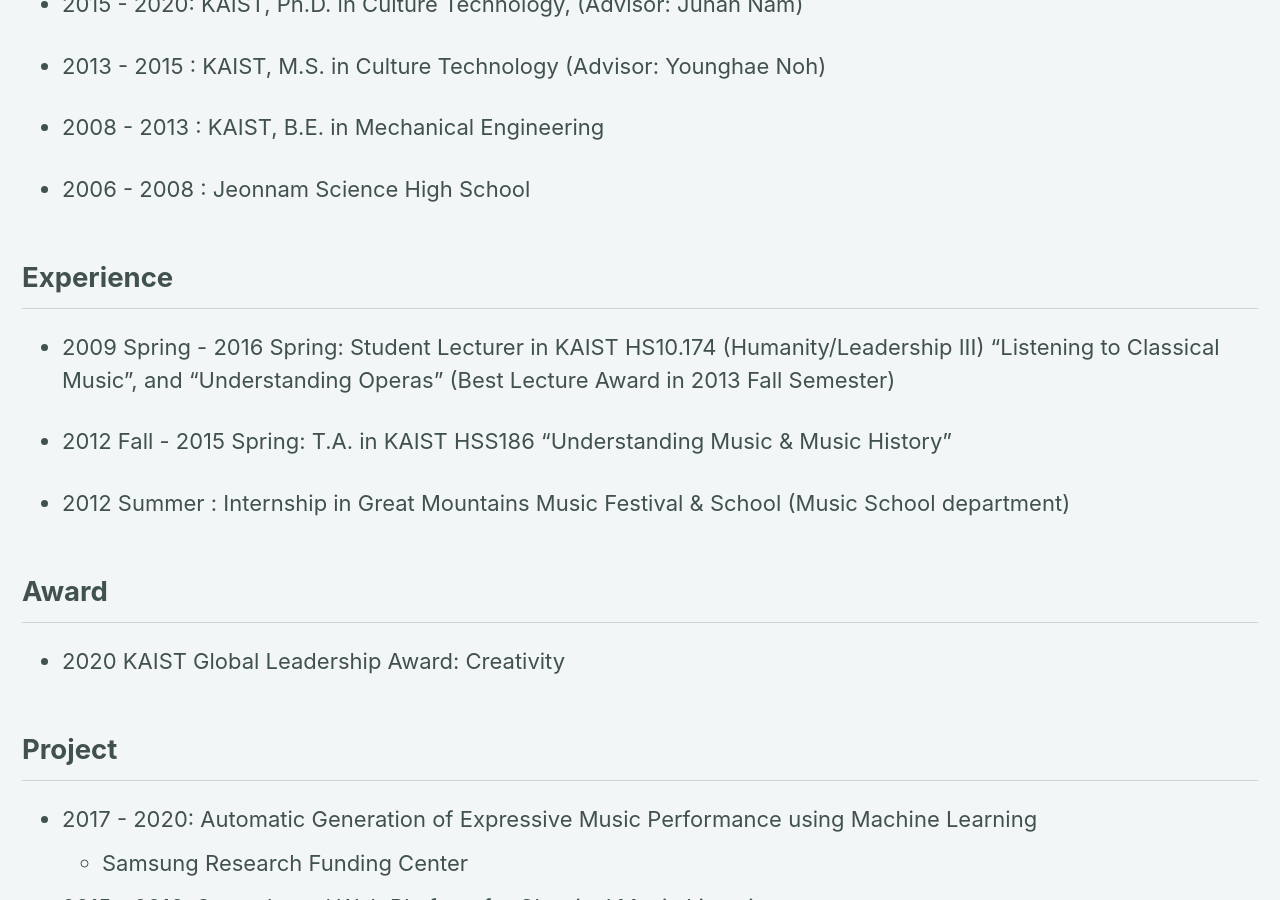
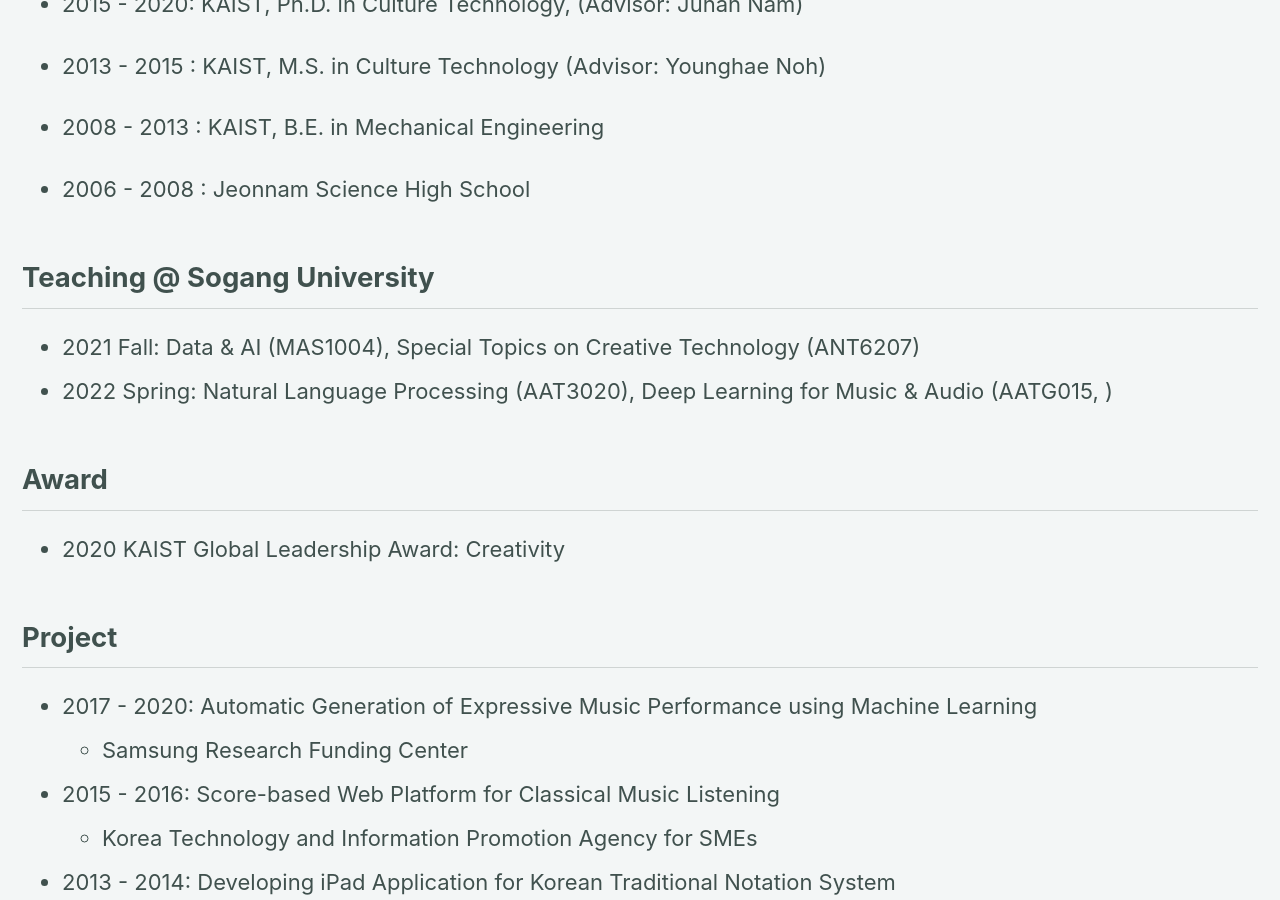
Before and after one commit to jdasam/jdasam.github.io, a Jekyll site: the page built from cv.md, in a window 1280 px wide and 900 px high, scrolled down 502 px. Built offline with Jekyll 4.4.1, drawn with Linux system fonts in a browser that asks for light colours.

Commit message:
add teaching

```diff
--- a/cv.md
+++ b/cv.md
@@ -22,13 +22,11 @@
 - 2006 - 2008 : Jeonnam Science High School
 
 
-## Experience
+## Teaching @ Sogang University
 
-- 2009 Spring - 2016 Spring: Student Lecturer in KAIST HS10.174 (Humanity/Leadership III) "Listening to Classical Music", and "Understanding Operas" (Best Lecture Award in 2013 Fall Semester)
+- 2021 Fall: Data & AI (MAS1004), Special Topics on Creative Technology (ANT6207)
+- 2022 Spring: Natural Language Processing (AAT3020), Deep Learning for Music & Audio (AATG015, )
 
-- 2012 Fall - 2015 Spring: T.A. in KAIST HSS186 "Understanding Music & Music History"
-
-- 2012 Summer : Internship in Great Mountains Music Festival & School (Music School department)
 
 ## Award
 
```
Also changed, not shown: index.md (+4 -3 lines).
